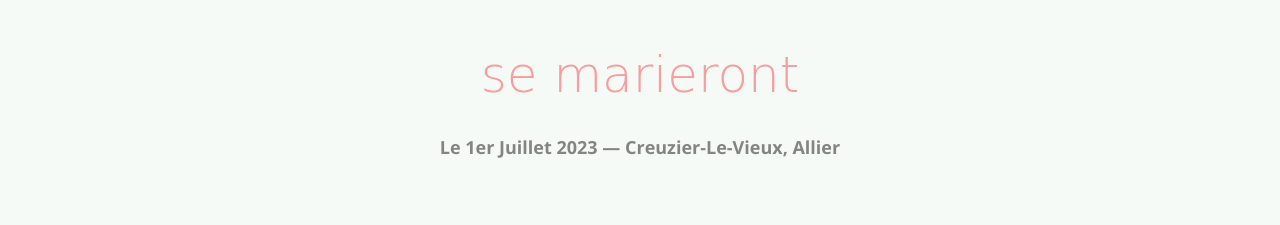
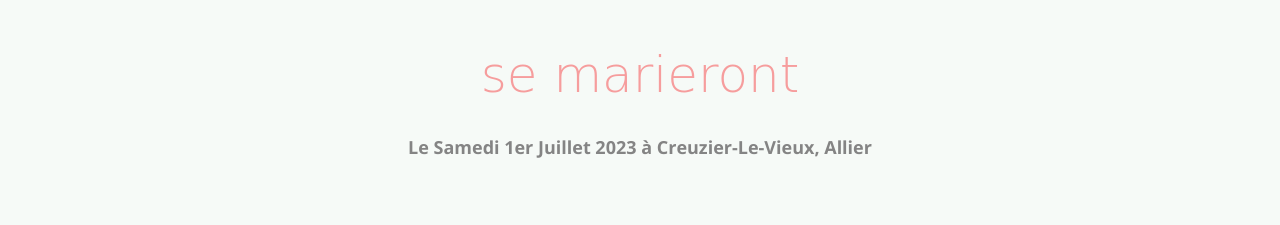
Before and after one commit to lechaps/heloiseetdamien, a website: page website/index.html in a window 1280 px wide. Shown: the part 1340-1565 px from the top of the page. Drawn offline with nearby package versions, Linux system fonts and the light colour scheme; some packages are replaced by stand-ins of ours; no server answers; files whose address does not match are found by name; a web font is replaced by a local one.

Commit message:
typo fix

```diff
--- a/website/index.html
+++ b/website/index.html
@@ -139,7 +139,7 @@
 					<div class="col-md-8 col-md-offset-2">
 						<div class="col-md-12 text-center heading-section">
 							<h2>se marieront</h2>
-							<p><strong>Le 1er Juillet 2023 &mdash; Creuzier-Le-Vieux, Allier</strong></p>
+							<p><strong>Le Samedi 1er Juillet 2023 à Creuzier-Le-Vieux, Allier</strong></p>
 						</div>
 					</div>
 				</div>
```
